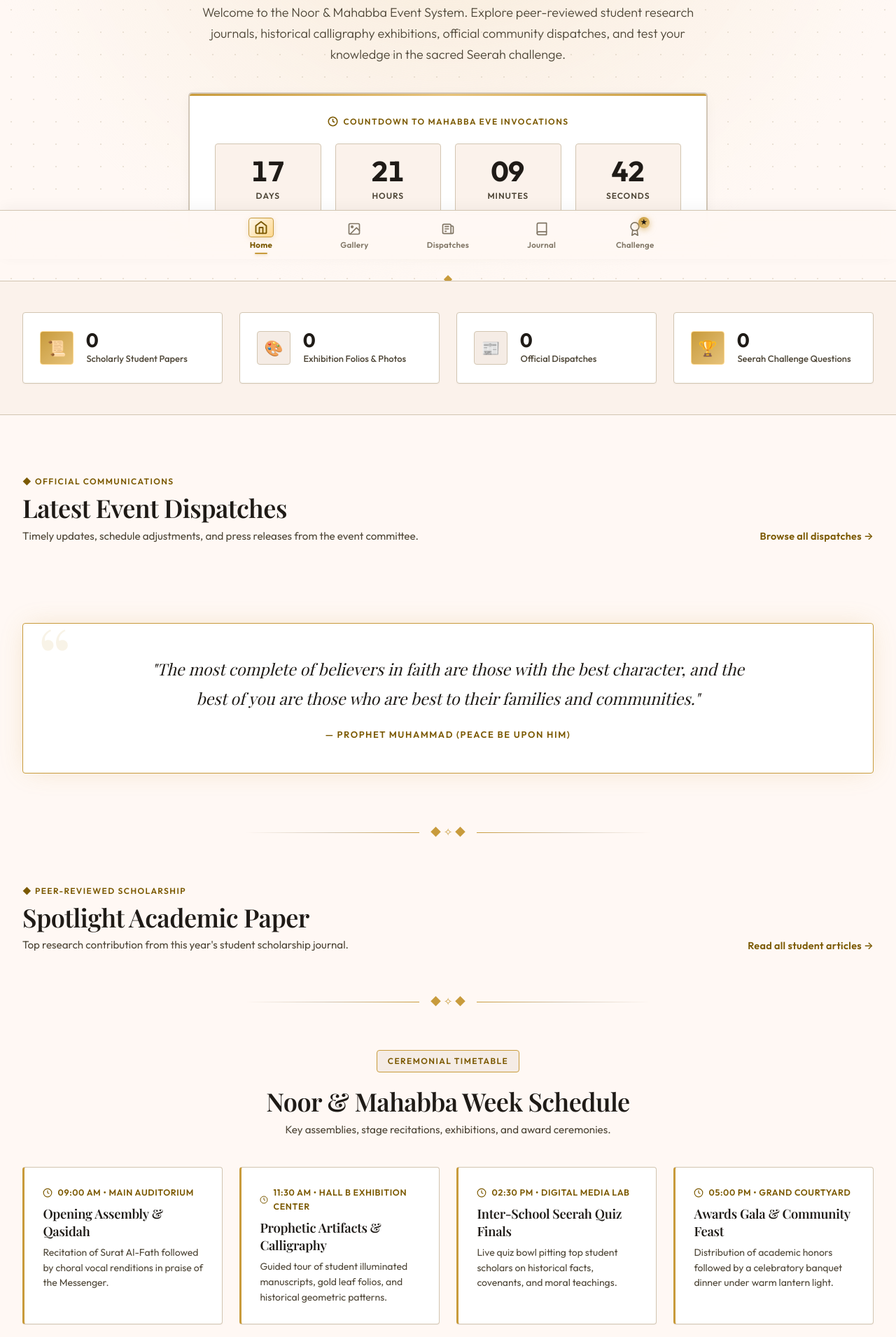
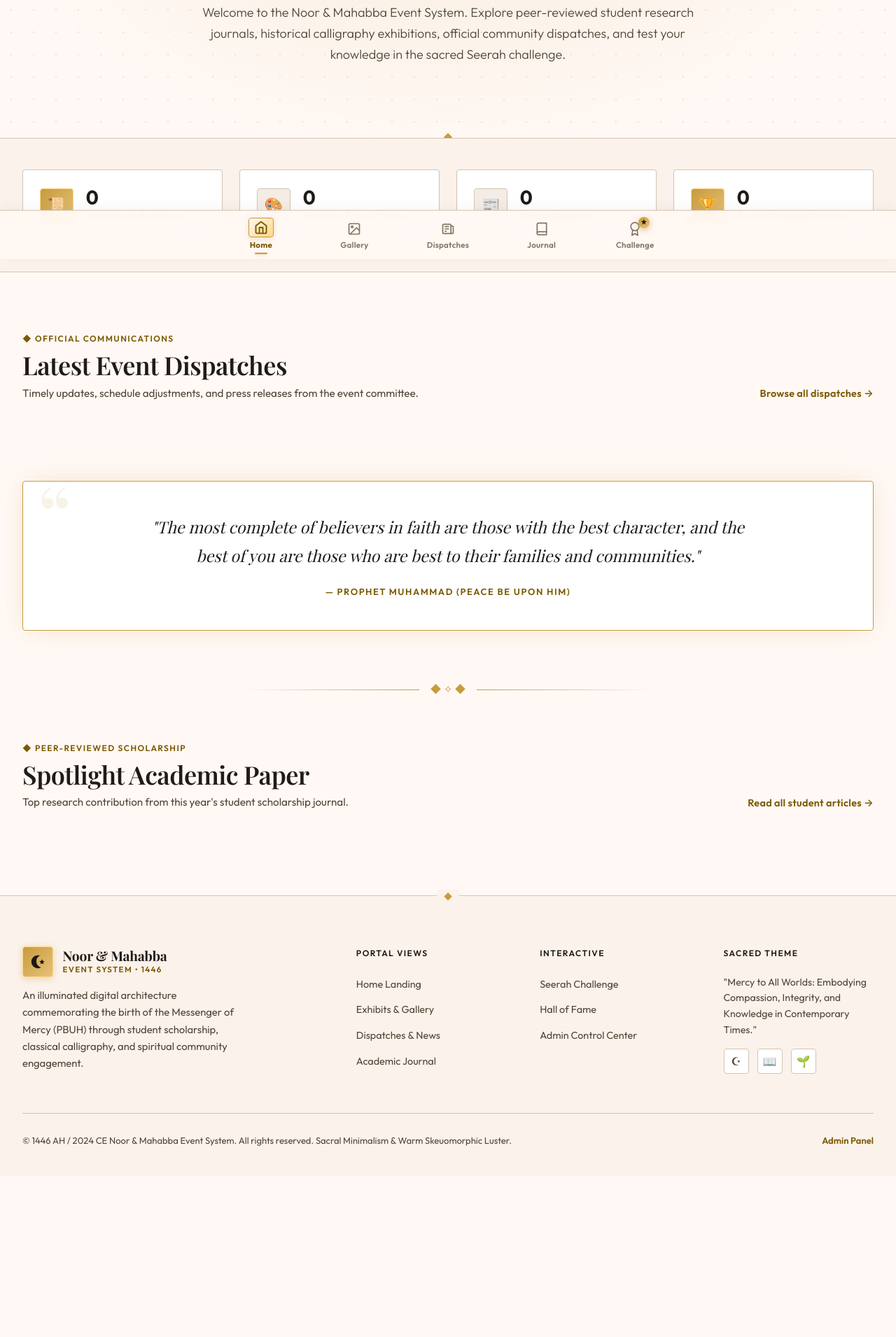
Before and after one commit to abddeveloper-hub/shuhba-moulid, a website with bundled scripts: page index.html in a window 1280 px wide. Shown: the part 430-2340 px from the top of the page at 70% size. After the commit the page ends 2182 px from the top, so only its background shows below. Built offline with nearby package versions, Linux system fonts and the light colour scheme; a web font is replaced by a local one.

Commit message:
Remove countdown timer and ceremonial week schedule

```diff
--- a/index.html
+++ b/index.html
@@ -77,32 +77,6 @@
           <p class="hero-subtitle body-lead">
             Welcome to the Noor &amp; Mahabba Event System. Explore peer-reviewed student research journals, historical calligraphy exhibitions, official community dispatches, and test your knowledge in the sacred Seerah challenge.
           </p>
-
-          <!-- Event Countdown Timer -->
-          <div class="countdown-box">
-            <div class="countdown-heading">
-              <svg width="15" height="15" viewBox="0 0 24 24" fill="none" stroke="currentColor" stroke-width="2.5"><circle cx="12" cy="12" r="10"/><polyline points="12 6 12 12 16 14"/></svg>
-              Countdown to Mahabba Eve Invocations
-            </div>
-            <div class="countdown-grid">
-              <div class="countdown-card">
-                <span class="countdown-num" id="countdown-days">18</span>
-                <span class="countdown-label">Days</span>
-              </div>
-              <div class="countdown-card">
-                <span class="countdown-num" id="countdown-hours">09</span>
-                <span class="countdown-label">Hours</span>
-              </div>
-              <div class="countdown-card">
-                <span class="countdown-num" id="countdown-mins">45</span>
-                <span class="countdown-label">Minutes</span>
-              </div>
-              <div class="countdown-card">
-                <span class="countdown-num" id="countdown-secs">20</span>
-                <span class="countdown-label">Seconds</span>
-              </div>
-            </div>
-          </div>
         </div>
       </section>
 
@@ -185,57 +159,6 @@
 
           <div id="home-featured-paper">
             <!-- Dynamically populated -->
-          </div>
-
-          <div class="sacred-divider">
-            <span class="sacred-divider-glyph">◆ ✧ ◆</span>
-          </div>
-
-          <!-- Schedule of Keynote Sessions -->
-          <div style="margin-top: 2rem;">
-            <div class="section-title-wrap" style="text-align: center; margin-bottom: 2.5rem;">
-              <span class="page-badge">Ceremonial Timetable</span>
-              <h2>Noor &amp; Mahabba Week Schedule</h2>
-              <p>Key assemblies, stage recitations, exhibitions, and award ceremonies.</p>
-            </div>
-
-            <div class="timeline-grid">
-              <div class="timeline-card">
-                <div class="timeline-time">
-                  <svg width="14" height="14" viewBox="0 0 24 24" fill="none" stroke="currentColor" stroke-width="2"><circle cx="12" cy="12" r="10"/><polyline points="12 6 12 12 16 14"/></svg>
-                  09:00 AM &bull; Main Auditorium
-                </div>
-                <h3 class="timeline-title">Opening Assembly &amp; Qasidah</h3>
-                <p class="timeline-desc">Recitation of Surat Al-Fath followed by choral vocal renditions in praise of the Messenger.</p>
-              </div>
-
-              <div class="timeline-card">
-                <div class="timeline-time">
-                  <svg width="14" height="14" viewBox="0 0 24 24" fill="none" stroke="currentColor" stroke-width="2"><circle cx="12" cy="12" r="10"/><polyline points="12 6 12 12 16 14"/></svg>
-                  11:30 AM &bull; Hall B Exhibition Center
-                </div>
-                <h3 class="timeline-title">Prophetic Artifacts &amp; Calligraphy</h3>
-                <p class="timeline-desc">Guided tour of student illuminated manuscripts, gold leaf folios, and historical geometric patterns.</p>
-              </div>
-
-              <div class="timeline-card">
-                <div class="timeline-time">
-                  <svg width="14" height="14" viewBox="0 0 24 24" fill="none" stroke="currentColor" stroke-width="2"><circle cx="12" cy="12" r="10"/><polyline points="12 6 12 12 16 14"/></svg>
-                  02:30 PM &bull; Digital Media Lab
-                </div>
-                <h3 class="timeline-title">Inter-School Seerah Quiz Finals</h3>
-                <p class="timeline-desc">Live quiz bowl pitting top student scholars on historical facts, covenants, and moral teachings.</p>
-              </div>
-
-              <div class="timeline-card">
-                <div class="timeline-time">
-                  <svg width="14" height="14" viewBox="0 0 24 24" fill="none" stroke="currentColor" stroke-width="2"><circle cx="12" cy="12" r="10"/><polyline points="12 6 12 12 16 14"/></svg>
-                  05:00 PM &bull; Grand Courtyard
-                </div>
-                <h3 class="timeline-title">Awards Gala &amp; Community Feast</h3>
-                <p class="timeline-desc">Distribution of academic honors followed by a celebratory banquet dinner under warm lantern light.</p>
-              </div>
-            </div>
           </div>
         </div>
       </section>
@@ -677,7 +600,6 @@
             <li><a href="#quiz">Seerah Challenge</a></li>
             <li><a href="#quiz">Hall of Fame</a></li>
             <li><a href="admin.html">Admin Control Center</a></li>
-            <li><a href="#home">Ceremonial Schedule</a></li>
           </ul>
         </div>
 
--- a/js/app.js
+++ b/js/app.js
@@ -1,6 +1,6 @@
 /* ==========================================================================
-   MAWLID CELEBRATION PORTAL - APPLICATION CONTROLLER
-   Global app state, toast alerts, mobile drawer, audio controls & live countdown
+   NOOR & MAHABBA EVENT SYSTEM - APPLICATION CONTROLLER
+   Global app state, toast alerts, mobile drawer, and audio controls
    ========================================================================== */
 
 class AppController {
@@ -8,7 +8,6 @@ class AppController {
     this.initMobileDrawer();
     this.initAudioToggle();
     this.initScrollEffects();
-    this.initCountdown();
     this.initQuickHomeActions();
     this.initBottomNav();
   }
@@ -118,46 +117,6 @@ class AppController {
         navbar.classList.remove('scrolled');
       }
     });
-  }
-
-  // Countdown to Mawlid un-Nabi
-  initCountdown() {
-    if (!document.getElementById('countdown-days')) return;
-    // Target date set in future for continuous demonstration
-    const targetDate = new Date();
-    targetDate.setDate(targetDate.getDate() + 18);
-    targetDate.setHours(9, 0, 0, 0);
-
-    const updateTimer = () => {
-      const now = new Date().getTime();
-      const diff = targetDate.getTime() - now;
-
-      const daysEl = document.getElementById('countdown-days');
-      const hoursEl = document.getElementById('countdown-hours');
-      const minsEl = document.getElementById('countdown-mins');
-      const secsEl = document.getElementById('countdown-secs');
-
-      if (diff <= 0) {
-        if (daysEl) daysEl.textContent = '00';
-        if (hoursEl) hoursEl.textContent = '00';
-        if (minsEl) minsEl.textContent = '00';
-        if (secsEl) secsEl.textContent = '00';
-        return;
-      }
-
-      const days = Math.floor(diff / (1000 * 60 * 60 * 24));
-      const hours = Math.floor((diff % (1000 * 60 * 60 * 24)) / (1000 * 60 * 60));
-      const minutes = Math.floor((diff % (1000 * 60 * 60)) / (1000 * 60));
-      const seconds = Math.floor((diff % (1000 * 60)) / 1000);
-
-      if (daysEl) daysEl.textContent = days < 10 ? '0' + days : days;
-      if (hoursEl) hoursEl.textContent = hours < 10 ? '0' + hours : hours;
-      if (minsEl) minsEl.textContent = minutes < 10 ? '0' + minutes : minutes;
-      if (secsEl) secsEl.textContent = seconds < 10 ? '0' + seconds : seconds;
-    };
-
-    updateTimer();
-    setInterval(updateTimer, 1000);
   }
 
   // Home Page Renderer
```
Also changed, not shown: README.md.
